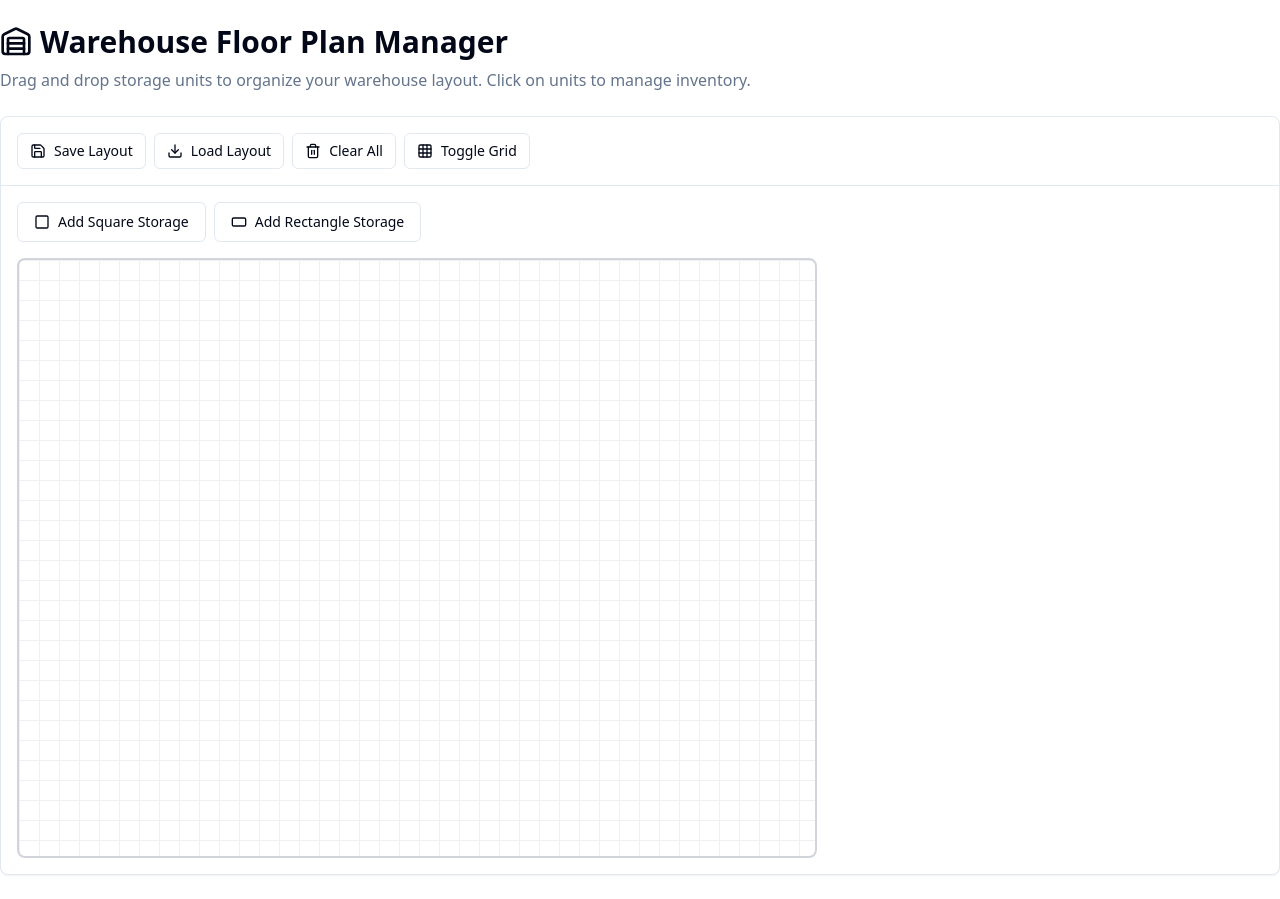
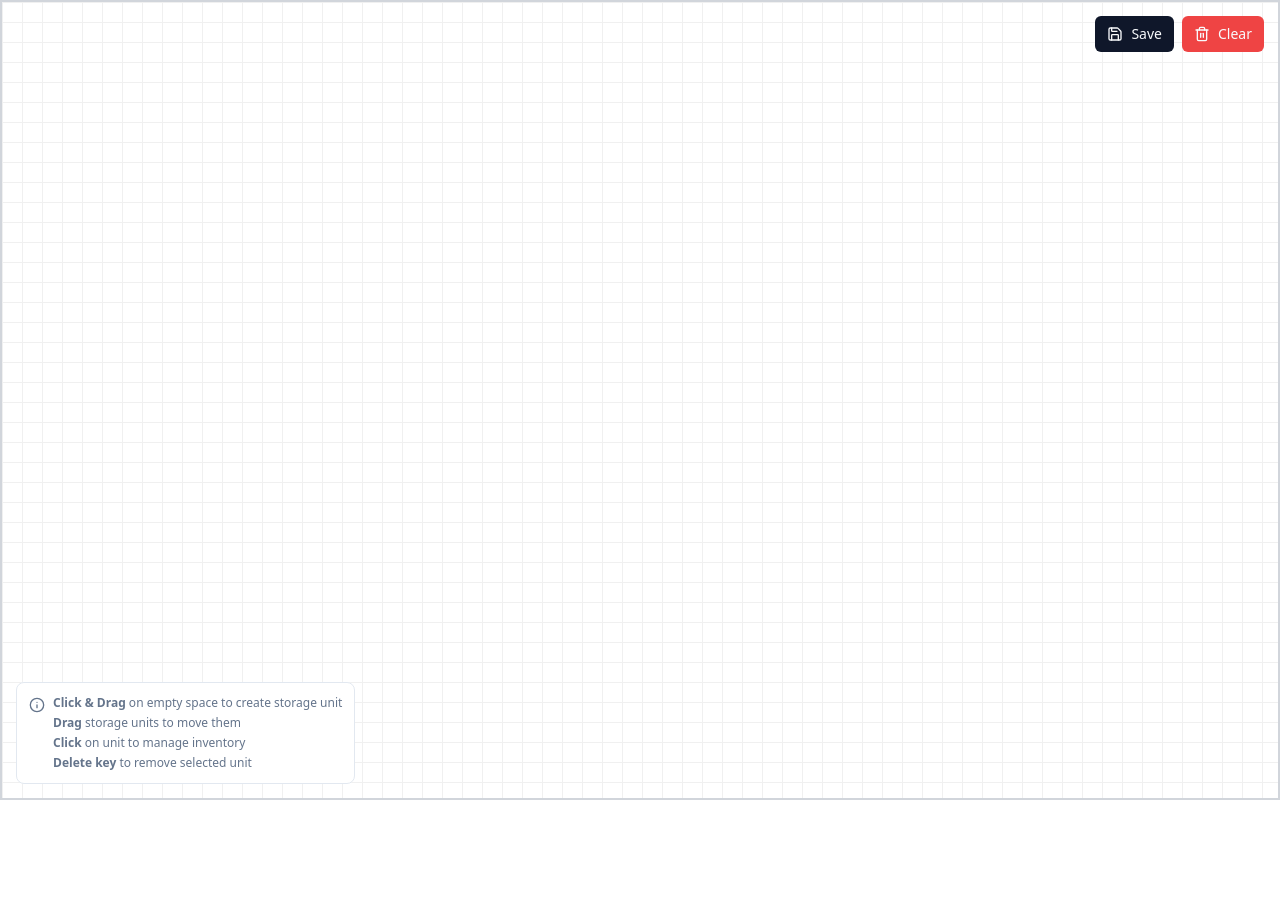
Before and after one commit to hafidh2001/CP-Antrean-Truck, a React (Vite) app: page / in a window 1280 px wide. After the commit the page ends 800 px from the top, so only its background shows below. Built offline with nearby package versions, Linux system fonts and the light colour scheme.

Commit message:
feat: implement drawing functionality for storage units and add helper instructions

```diff
--- a/src/components/warehouse/DraggableStorageUnit.tsx
+++ b/src/components/warehouse/DraggableStorageUnit.tsx
@@ -3,6 +3,7 @@ import { CSS } from '@dnd-kit/utilities';
 import { Package } from 'lucide-react';
 import { StorageUnit } from '@/types/warehouse';
 import { cn } from '@/lib/utils';
+import { useWarehouseStore } from '@/store/warehouseStore';
 
 interface DraggableStorageUnitProps {
   unit: StorageUnit;
@@ -10,6 +11,9 @@ interface DraggableStorageUnitProps {
 }
 
 export function DraggableStorageUnit({ unit, onClick }: DraggableStorageUnitProps) {
+  const { selectedUnit } = useWarehouseStore();
+  const isSelected = selectedUnit?.id === unit.id;
+
   const { attributes, listeners, setNodeRef, transform, isDragging } = useDraggable({
     id: unit.id,
     data: unit,
@@ -32,6 +36,7 @@ export function DraggableStorageUnit({ unit, onClick }: DraggableStorageUnitProp
         "absolute border-2 rounded-md cursor-move flex flex-col items-center justify-center transition-all",
         "hover:shadow-lg hover:border-primary",
         isDragging ? "opacity-50 z-50" : "opacity-100",
+        isSelected ? "ring-2 ring-primary ring-offset-2" : "",
         unit.color || "bg-blue-100 border-blue-300"
       )}
       {...listeners}
--- a/src/components/warehouse/WarehouseFloorPlan.tsx
+++ b/src/components/warehouse/WarehouseFloorPlan.tsx
@@ -1,15 +1,40 @@
-import { useState } from 'react';
+import { useState, useRef, useEffect } from 'react';
 import { DndContext, DragEndEvent, useSensor, useSensors, PointerSensor } from '@dnd-kit/core';
 import { useWarehouseStore } from '@/store/warehouseStore';
 import { DraggableStorageUnit } from './DraggableStorageUnit';
 import { StorageUnitDialog } from './StorageUnitDialog';
-import { Button } from '@/components/ui/button';
-import { Square, RectangleHorizontal } from 'lucide-react';
 import { StorageUnit } from '@/types/warehouse';
 
+interface DrawingRect {
+  startX: number;
+  startY: number;
+  endX: number;
+  endY: number;
+}
+
 export function WarehouseFloorPlan() {
-  const { layout, addStorageUnit, moveStorageUnit, selectUnit, selectedUnit, checkOverlap, stackUnits } = useWarehouseStore();
+  const { layout, addStorageUnit, moveStorageUnit, selectUnit, selectedUnit, checkOverlap, stackUnits, removeStorageUnit, setLayout } = useWarehouseStore();
   const [dialogOpen, setDialogOpen] = useState(false);
+  const [isDrawing, setIsDrawing] = useState(false);
+  const [drawingRect, setDrawingRect] = useState<DrawingRect | null>(null);
+  const containerRef = useRef<HTMLDivElement>(null);
+
+  // Load saved layout on mount
+  useEffect(() => {
+    const savedLayout = localStorage.getItem('warehouseLayout');
+    if (savedLayout) {
+      try {
+        const parsed = JSON.parse(savedLayout);
+        setLayout({
+          ...parsed,
+          width: window.innerWidth,
+          height: window.innerHeight,
+        });
+      } catch (error) {
+        console.error('Failed to load saved layout:', error);
+      }
+    }
+  }, [setLayout]);
 
   const sensors = useSensors(
     useSensor(PointerSensor, {
@@ -45,20 +70,59 @@ export function WarehouseFloorPlan() {
     }
   };
 
-  const addNewStorageUnit = (type: 'square' | 'rectangle') => {
-    const size = type === 'square' ? 80 : { width: 120, height: 80 };
+  const handleMouseDown = (e: React.MouseEvent<HTMLDivElement>) => {
+    if (e.target !== containerRef.current) return;
+
+    const rect = containerRef.current.getBoundingClientRect();
+    const x = snapToGrid(e.clientX - rect.left);
+    const y = snapToGrid(e.clientY - rect.top);
+
+    setIsDrawing(true);
+    setDrawingRect({
+      startX: x,
+      startY: y,
+      endX: x,
+      endY: y,
+    });
+  };
+
+  const handleMouseMove = (e: React.MouseEvent<HTMLDivElement>) => {
+    if (!isDrawing || !drawingRect) return;
+
+    const rect = containerRef.current!.getBoundingClientRect();
+    const x = snapToGrid(e.clientX - rect.left);
+    const y = snapToGrid(e.clientY - rect.top);
+
+    setDrawingRect({
+      ...drawingRect,
+      endX: x,
+      endY: y,
+    });
+  };
+
+  const handleMouseUp = () => {
+    if (!isDrawing || !drawingRect) return;
+
+    const width = Math.abs(drawingRect.endX - drawingRect.startX);
+    const height = Math.abs(drawingRect.endY - drawingRect.startY);
+
+    if (width >= layout.gridSize && height >= layout.gridSize) {
       const newUnit: StorageUnit = {
         id: Date.now().toString(),
         name: `Storage ${layout.storageUnits.length + 1}`,
-      x: snapToGrid(Math.random() * (layout.width - 100)),
-      y: snapToGrid(Math.random() * (layout.height - 100)),
-      width: type === 'square' ? size : (size as any).width,
-      height: type === 'square' ? size : (size as any).height,
+        x: Math.min(drawingRect.startX, drawingRect.endX),
+        y: Math.min(drawingRect.startY, drawingRect.endY),
+        width,
+        height,
         items: [],
         stackLevel: 0,
-      color: type === 'square' ? 'bg-blue-100 border-blue-300' : 'bg-green-100 border-green-300',
+        color: 'bg-blue-100 border-blue-300',
       };
       addStorageUnit(newUnit);
+    }
+
+    setIsDrawing(false);
+    setDrawingRect(null);
   };
 
   const handleUnitClick = (unit: StorageUnit) => {
@@ -66,31 +130,54 @@ export function WarehouseFloorPlan() {
     setDialogOpen(true);
   };
 
+  // Keyboard shortcuts
+  useEffect(() => {
+    const handleKeyDown = (e: KeyboardEvent) => {
+      if (e.key === 'Delete' && selectedUnit && !dialogOpen) {
+        if (window.confirm(`Delete ${selectedUnit.name}?`)) {
+          removeStorageUnit(selectedUnit.id);
+          selectUnit(null);
+        }
+      }
+    };
+
+    window.addEventListener('keydown', handleKeyDown);
+    return () => window.removeEventListener('keydown', handleKeyDown);
+  }, [selectedUnit, dialogOpen, removeStorageUnit, selectUnit]);
+
+  const getDrawingRectStyle = () => {
+    if (!drawingRect) return {};
+
+    const x = Math.min(drawingRect.startX, drawingRect.endX);
+    const y = Math.min(drawingRect.startY, drawingRect.endY);
+    const width = Math.abs(drawingRect.endX - drawingRect.startX);
+    const height = Math.abs(drawingRect.endY - drawingRect.startY);
+
+    return {
+      left: x,
+      top: y,
+      width,
+      height,
+    };
+  };
+
   return (
-    <div className="p-4">
-      <div className="mb-4 flex gap-2">
-        <Button onClick={() => addNewStorageUnit('square')} variant="outline">
-          <Square className="h-4 w-4 mr-2" />
-          Add Square Storage
-        </Button>
-        <Button onClick={() => addNewStorageUnit('rectangle')} variant="outline">
-          <RectangleHorizontal className="h-4 w-4 mr-2" />
-          Add Rectangle Storage
-        </Button>
-      </div>
-
+    <div className="relative w-full h-full">
       <DndContext sensors={sensors} onDragEnd={handleDragEnd}>
         <div
-          className="relative border-2 border-gray-300 rounded-lg overflow-hidden"
+          ref={containerRef}
+          className="relative w-full h-full border-2 border-gray-300 overflow-hidden cursor-crosshair"
           style={{
-            width: layout.width,
-            height: layout.height,
             backgroundImage: `
               linear-gradient(to right, #f0f0f0 1px, transparent 1px),
               linear-gradient(to bottom, #f0f0f0 1px, transparent 1px)
             `,
             backgroundSize: `${layout.gridSize}px ${layout.gridSize}px`,
           }}
+          onMouseDown={handleMouseDown}
+          onMouseMove={handleMouseMove}
+          onMouseUp={handleMouseUp}
+          onMouseLeave={handleMouseUp}
         >
           {layout.storageUnits.map((unit: StorageUnit) => (
             <DraggableStorageUnit
@@ -99,6 +186,13 @@ export function WarehouseFloorPlan() {
               onClick={() => handleUnitClick(unit)}
             />
           ))}
+
+          {isDrawing && drawingRect && (
+            <div
+              className="absolute border-2 border-blue-500 bg-blue-200 opacity-30 pointer-events-none"
+              style={getDrawingRectStyle()}
+            />
+          )}
         </div>
       </DndContext>
 
--- /dev/null
+++ b/src/components/warehouse/WarehouseHelper.tsx
@@ -0,0 +1,17 @@
+import { Info } from 'lucide-react';
+
+export function WarehouseHelper() {
+  return (
+    <div className="absolute bottom-4 left-4 bg-background/90 backdrop-blur-sm border rounded-lg p-3 max-w-sm">
+      <div className="flex items-start gap-2">
+        <Info className="h-4 w-4 text-muted-foreground mt-0.5" />
+        <div className="text-xs text-muted-foreground space-y-1">
+          <p><strong>Click & Drag</strong> on empty space to create storage unit</p>
+          <p><strong>Drag</strong> storage units to move them</p>
+          <p><strong>Click</strong> on unit to manage inventory</p>
+          <p><strong>Delete key</strong> to remove selected unit</p>
+        </div>
+      </div>
+    </div>
+  );
+}
--- a/src/components/warehouse/WarehouseToolbar.tsx
+++ b/src/components/warehouse/WarehouseToolbar.tsx
@@ -1,22 +1,18 @@
 import { Button } from '@/components/ui/button';
 import { useWarehouseStore } from '@/store/warehouseStore';
-import { Save, Download, Trash2, Grid } from 'lucide-react';
+import { Save, Trash2 } from 'lucide-react';
 
 export function WarehouseToolbar() {
   const { layout, setLayout } = useWarehouseStore();
 
   const handleSave = () => {
-    // Save to localStorage for now
     localStorage.setItem('warehouseLayout', JSON.stringify(layout));
-    alert('Layout saved!');
-  };
-
-  const handleLoad = () => {
-    const saved = localStorage.getItem('warehouseLayout');
-    if (saved) {
-      setLayout(JSON.parse(saved));
-      alert('Layout loaded!');
-    }
+    // Show success feedback
+    const toast = document.createElement('div');
+    toast.className = 'fixed top-20 right-4 bg-green-500 text-white px-4 py-2 rounded shadow-lg z-50';
+    toast.textContent = 'Layout saved successfully!';
+    document.body.appendChild(toast);
+    setTimeout(() => toast.remove(), 2000);
   };
 
   const handleClear = () => {
@@ -28,28 +24,15 @@ export function WarehouseToolbar() {
     }
   };
 
-  const toggleGrid = () => {
-    // This would toggle grid visibility - for now just a placeholder
-    alert('Grid toggle functionality to be implemented');
-  };
-
   return (
-    <div className="flex gap-2 p-4 border-b">
-      <Button onClick={handleSave} variant="outline" size="sm">
+    <div className="absolute top-4 right-4 z-10 flex gap-2">
+      <Button onClick={handleSave} size="sm">
         <Save className="h-4 w-4 mr-2" />
-        Save Layout
+        Save
       </Button>
-      <Button onClick={handleLoad} variant="outline" size="sm">
-        <Download className="h-4 w-4 mr-2" />
-        Load Layout
-      </Button>
-      <Button onClick={handleClear} variant="outline" size="sm">
+      <Button onClick={handleClear} variant="destructive" size="sm">
         <Trash2 className="h-4 w-4 mr-2" />
-        Clear All
-      </Button>
-      <Button onClick={toggleGrid} variant="outline" size="sm">
-        <Grid className="h-4 w-4 mr-2" />
-        Toggle Grid
+        Clear
       </Button>
     </div>
   );
--- a/src/pages/WarehousePage.tsx
+++ b/src/pages/WarehousePage.tsx
@@ -1,26 +1,13 @@
 import { WarehouseFloorPlan } from '@/components/warehouse/WarehouseFloorPlan';
 import { WarehouseToolbar } from '@/components/warehouse/WarehouseToolbar';
-import { Warehouse } from 'lucide-react';
+import { WarehouseHelper } from '@/components/warehouse/WarehouseHelper';
 
 export function WarehousePage() {
   return (
-    <div className="min-h-screen bg-background">
-      <div className="container mx-auto py-6">
-        <div className="mb-6">
-          <h1 className="text-3xl font-bold flex items-center gap-2">
-            <Warehouse className="h-8 w-8" />
-            Warehouse Floor Plan Manager
-          </h1>
-          <p className="text-muted-foreground mt-2">
-            Drag and drop storage units to organize your warehouse layout. Click on units to manage inventory.
-          </p>
-        </div>
-
-        <div className="bg-card rounded-lg shadow-sm border">
-          <WarehouseToolbar />
-          <WarehouseFloorPlan />
-        </div>
-      </div>
+    <div className="relative w-screen h-screen bg-background overflow-hidden">
+      <WarehouseToolbar />
+      <WarehouseFloorPlan />
+      <WarehouseHelper />
     </div>
   );
 }
--- a/src/store/warehouseStore.ts
+++ b/src/store/warehouseStore.ts
@@ -18,8 +18,8 @@ export const useWarehouseStore = create<WarehouseStore>((set, get) => ({
   layout: {
     id: '1',
     name: 'Main Warehouse',
-    width: 800,
-    height: 600,
+    width: window.innerWidth,
+    height: window.innerHeight,
     gridSize: 20,
     storageUnits: [],
   },
```
Lines whose indentation alone changed are shown as unchanged.
